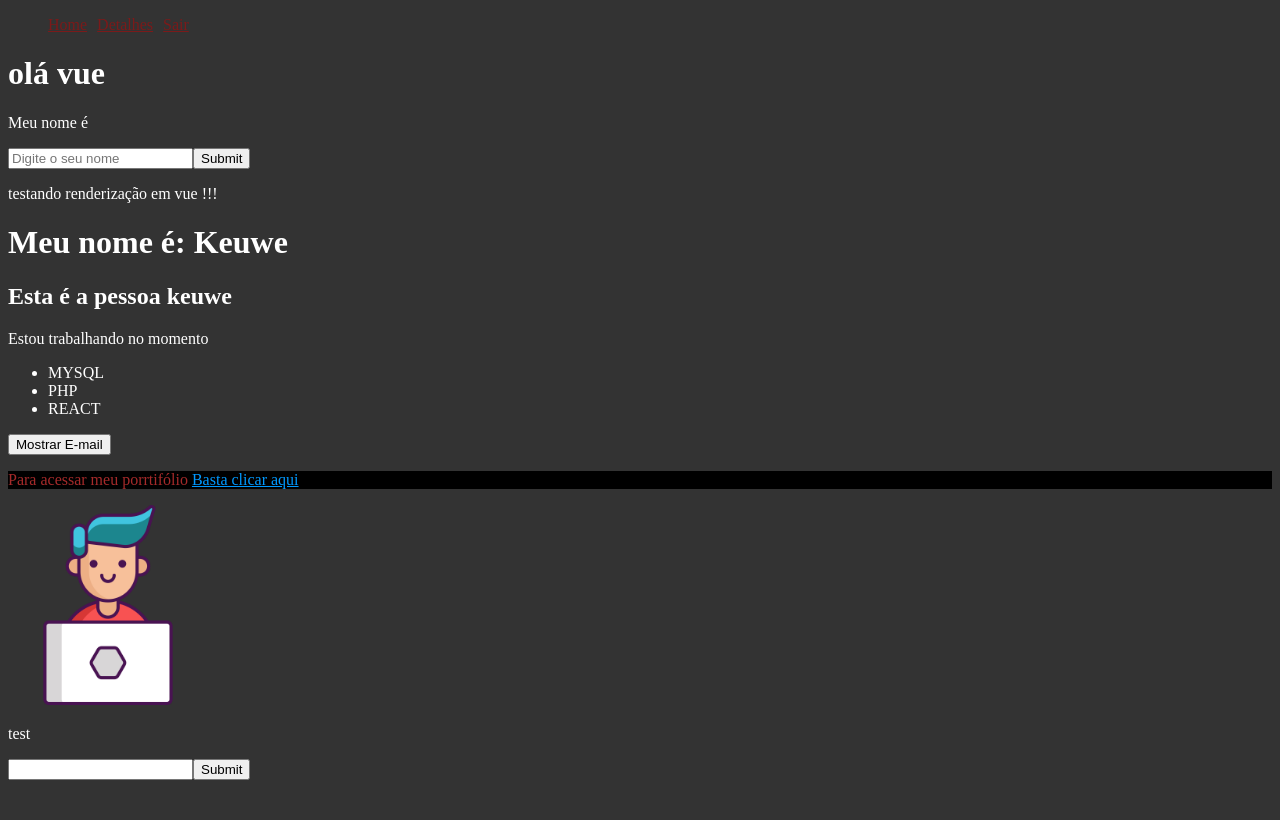
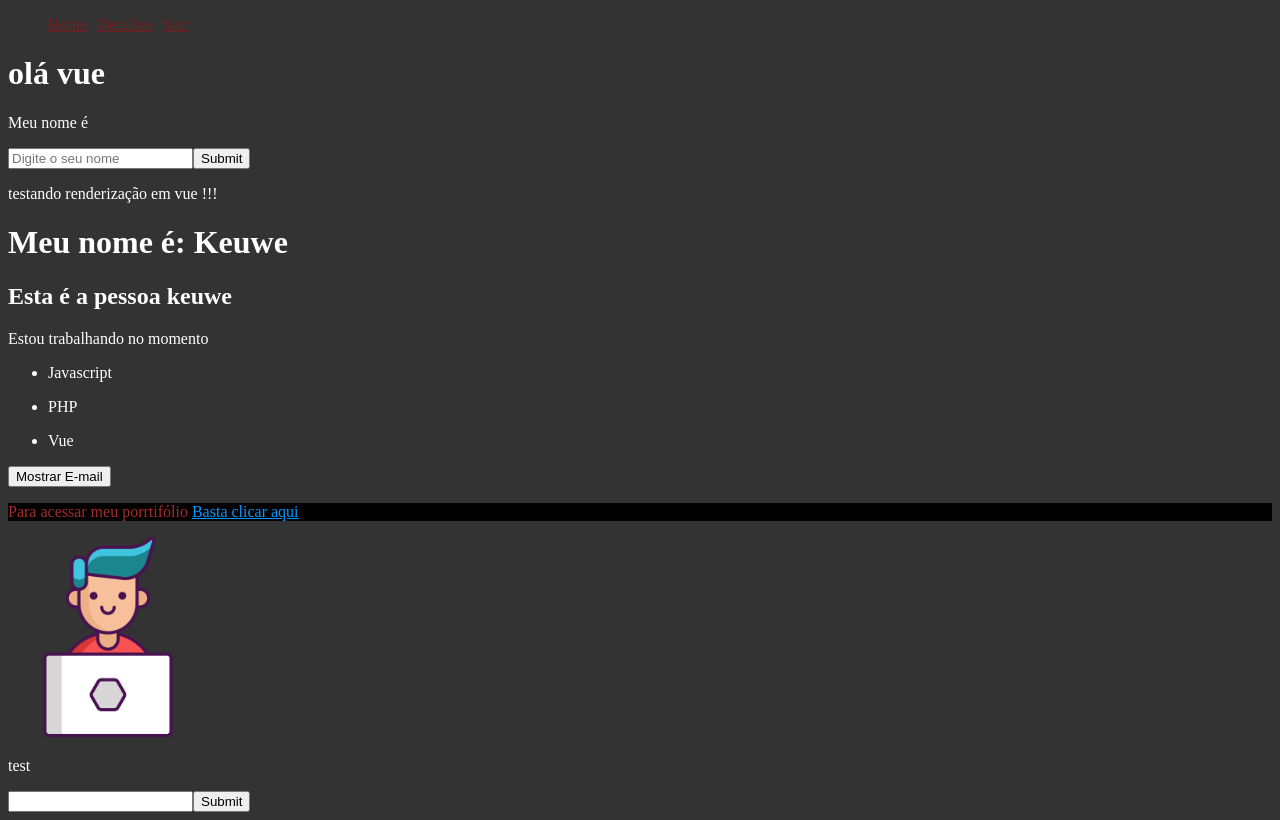
Before and after one commit to JoaoKeuwe/Primeiro-projeto-Vue, a Vue app in the folder 2_project_vue/: page / in a window 1280 px wide. Built offline with nearby package versions, Linux system fonts and the light colour scheme.

Commit message:
feat: :wheelchair: Criando um ciclo de repetição em uma lista com o V-for

```diff
--- a/2_project_vue/src/components/Info.vue
+++ b/2_project_vue/src/components/Info.vue
@@ -3,10 +3,8 @@
     <p v-if="esta_trabalhando">Estou trabalhando no momento</p>
     <p v-else>Estou utilizando essas linguagens</p>
 
-    <ul>
-      <li>MYSQL</li>
-      <li>PHP</li>
-      <li>REACT</li>
+    <ul v-for="technology in backend_tecnologias">
+      <li>{{ technology }}</li>
     </ul>
     <div>
       <button @click="show_email">{{ text_button }}</button>
@@ -32,7 +30,9 @@ export default {
       mostrar_email: false,
       email:'joaov2872@hotmail.com',
       meu_link: "https://github.com/JoaoKeuwe",
-      text_button: 'Mostrar E-mail'
+      text_button: 'Mostrar E-mail',
+      backend_tecnologias: ['Javascript', 'PHP', 'Vue']
+
     }
   },
   methods: {
```
